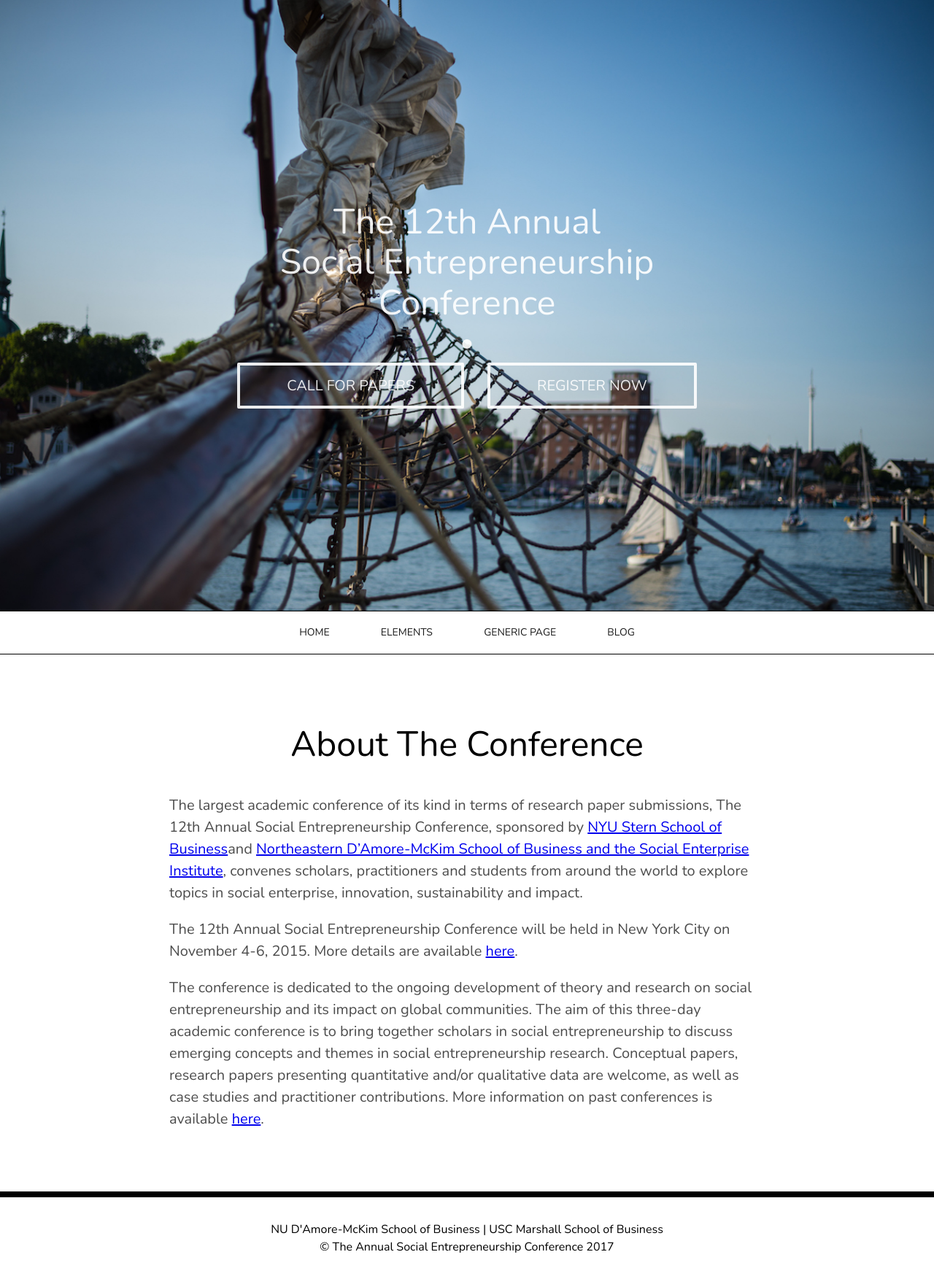
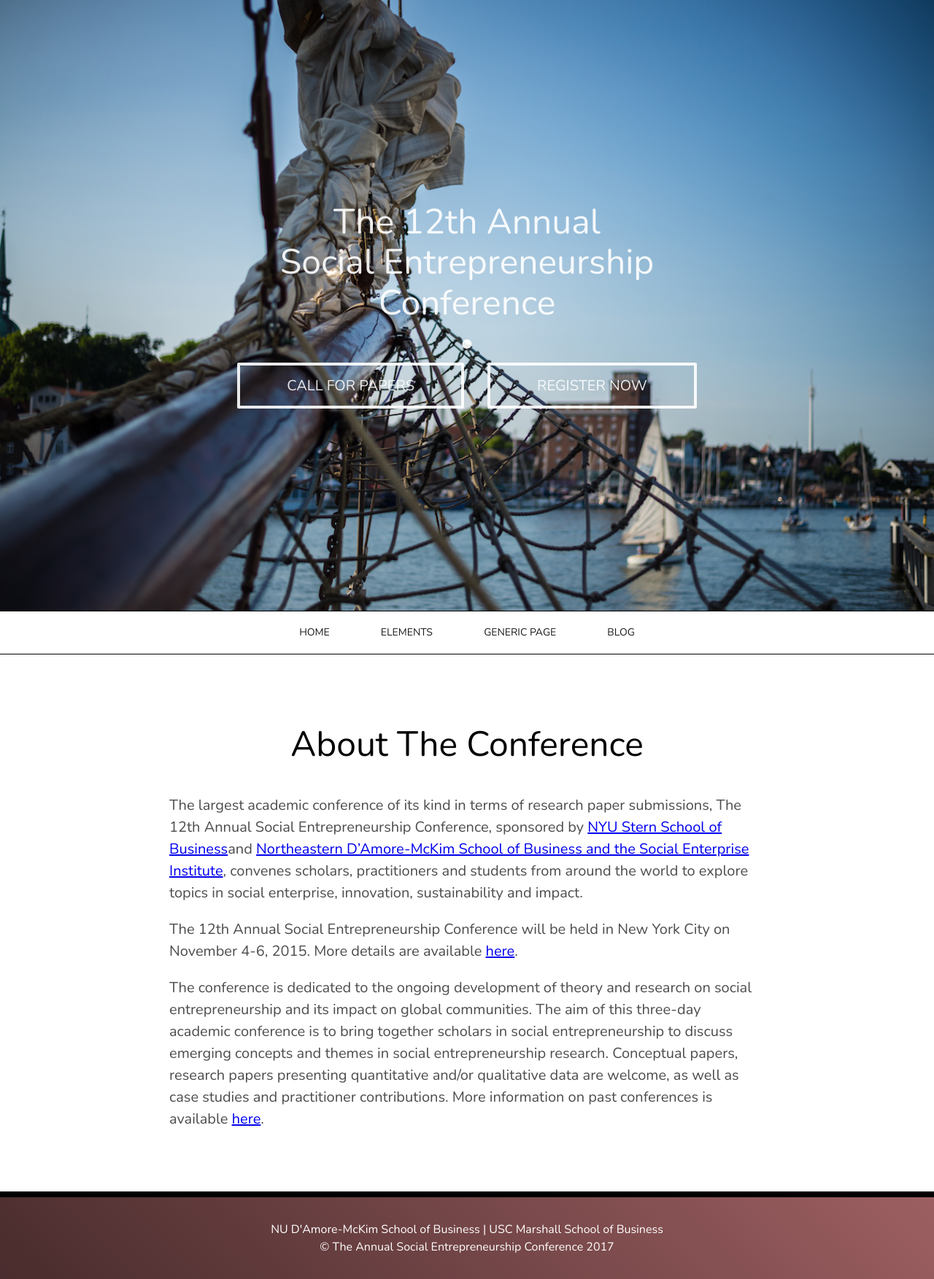
Before and after one commit to theannualseconference/gh-pages, a Jekyll site: the page built from _years/2015.md, in a window 1280 px wide. Shown: the whole page at 73% size. Built offline with Jekyll 4.4.1, drawn with Linux system fonts in a browser that asks for light colours; nearby versions of some CDN libraries; comment, search, counter and statistics services are not loaded.

Commit message:
dark footer?

```diff
--- a/_includes/footer.html
+++ b/_includes/footer.html
@@ -1,5 +1,5 @@
 <!-- Footer -->
-<footer id="footer" class="tc pv4 lh-copy">
+<footer id="footer" class="tc pv4 lh-copy white bg-dark-gradient">
   <div>NU D'Amore-McKim School of Business | USC Marshall School of Business</div>
   © The Annual Social Entrepreneurship Conference 2017
 </footer>
--- a/_layouts/years2.html
+++ b/_layouts/years2.html
@@ -124,7 +124,7 @@
          {% for reg in page.registrationOptions %}
 
           <div class="bw1 mh2 ba b--dashe hover-b--darkblue b--black-20 flex flex-column items-center justify-between no-underline ph3 br2 mh0 w-100 w-25-ns mb3 darkblue">
-            <div class="link darkblue flex flex-column justify-between">
+            <div class="link darkblue flex flex-column justify-between" style="flex-grow: 1;">
               <h3 class="f2 fw4 mt2 mt3-ns mb2 black-50 hover-darkblue">{{ reg.target }}</h3>
               <h2 class="fw5 f1 mv4">
                 <sup class="pr0 f4">$</sup>
--- a/assets/css/main.scss
+++ b/assets/css/main.scss
@@ -35,6 +35,10 @@ html, body { margin: 0; height: 100%; }
   @include small {
     flex-direction: column;
   }
+}
+
+.bg-whitish {
+  background-color: #f4f2f0;
 }
 
 
@@ -350,7 +354,7 @@ sidebar {
 
 
 .cover__exterior {
-  min-height: 400px;
+  min-height: 800px;
   height: 93vh;
 }
 
```
Also changed, not shown: _years2/2017.md (+1 -1 lines).
